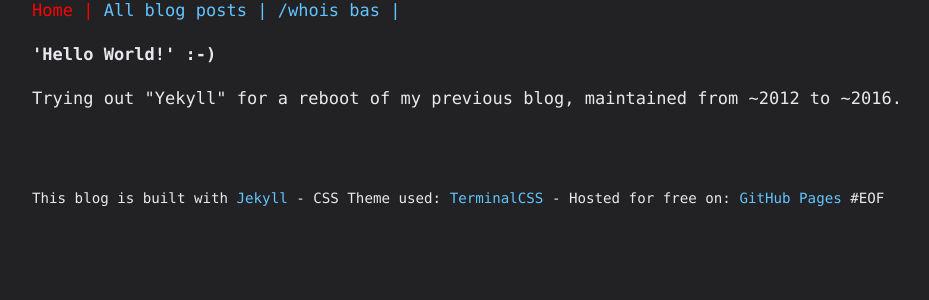
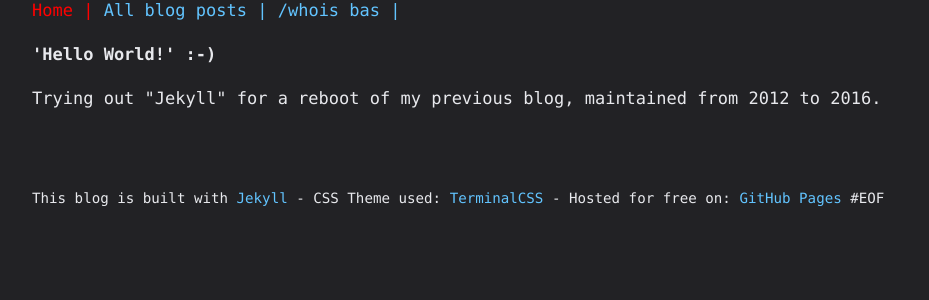
Before and after one commit to basdds/basdds.github.io, a Jekyll site: the page built from index.html, in a window 1280 px wide. Shown: the top 300 px of the page, without its empty margins (118-1047 px from the left). Built offline with Jekyll 4.4.1, drawn with Linux system fonts in a browser that asks for light colours.

Commit message:
site update

```diff
--- a/index.html
+++ b/index.html
@@ -4,4 +4,4 @@ title: Home
 ---
 <h1>'Hello World!' :-)</h1>
 
-<p>Trying out "Yekyll" for a reboot of my previous blog, maintained from ~2012 to ~2016.
+<p>Trying out "Jekyll" for a reboot of my previous blog, maintained from 2012 to 2016.
```
Also changed, not shown: about.md (+1 -1 lines), 2 other files.
